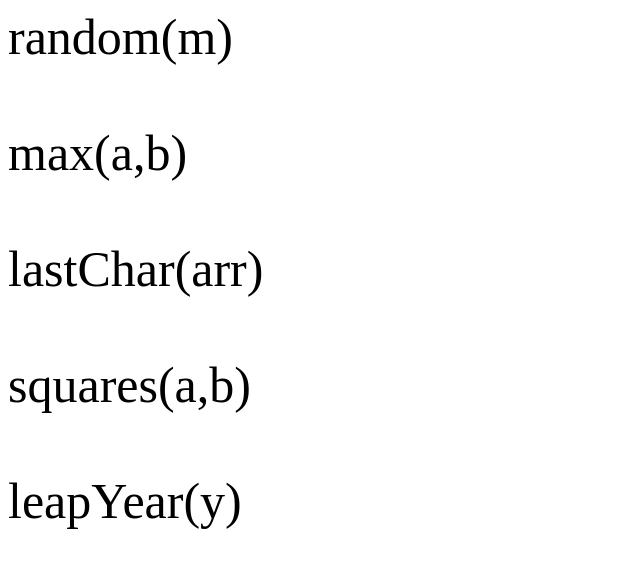
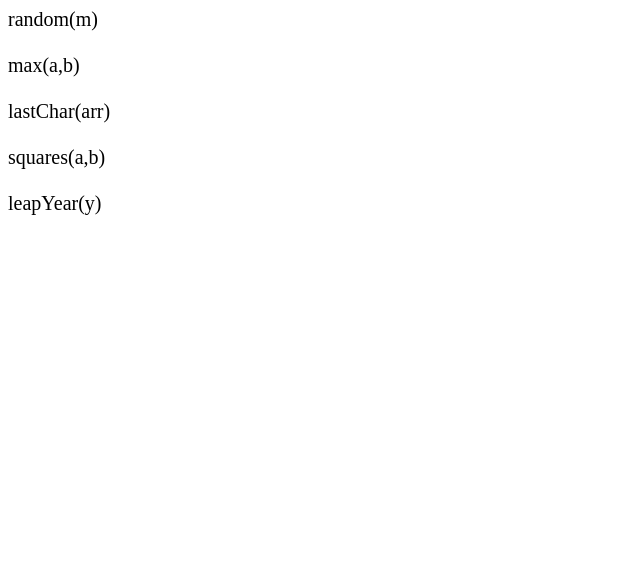
Before and after one commit to sstephyang/hw_07, a plain HTML site: page index.html in a window 1280 px wide. Shown: the whole page, without its empty margins (0-640 px from the left). Drawn offline with Linux system fonts and the light colour scheme.

Commit message:
no message

```diff
--- a/index.html
+++ b/index.html
@@ -7,7 +7,7 @@
     <script src="script.js"></script>
     <style>
         body {
-            font-size: 50px
+            font-size: 20px
         }
     </style>
 </head>
```
